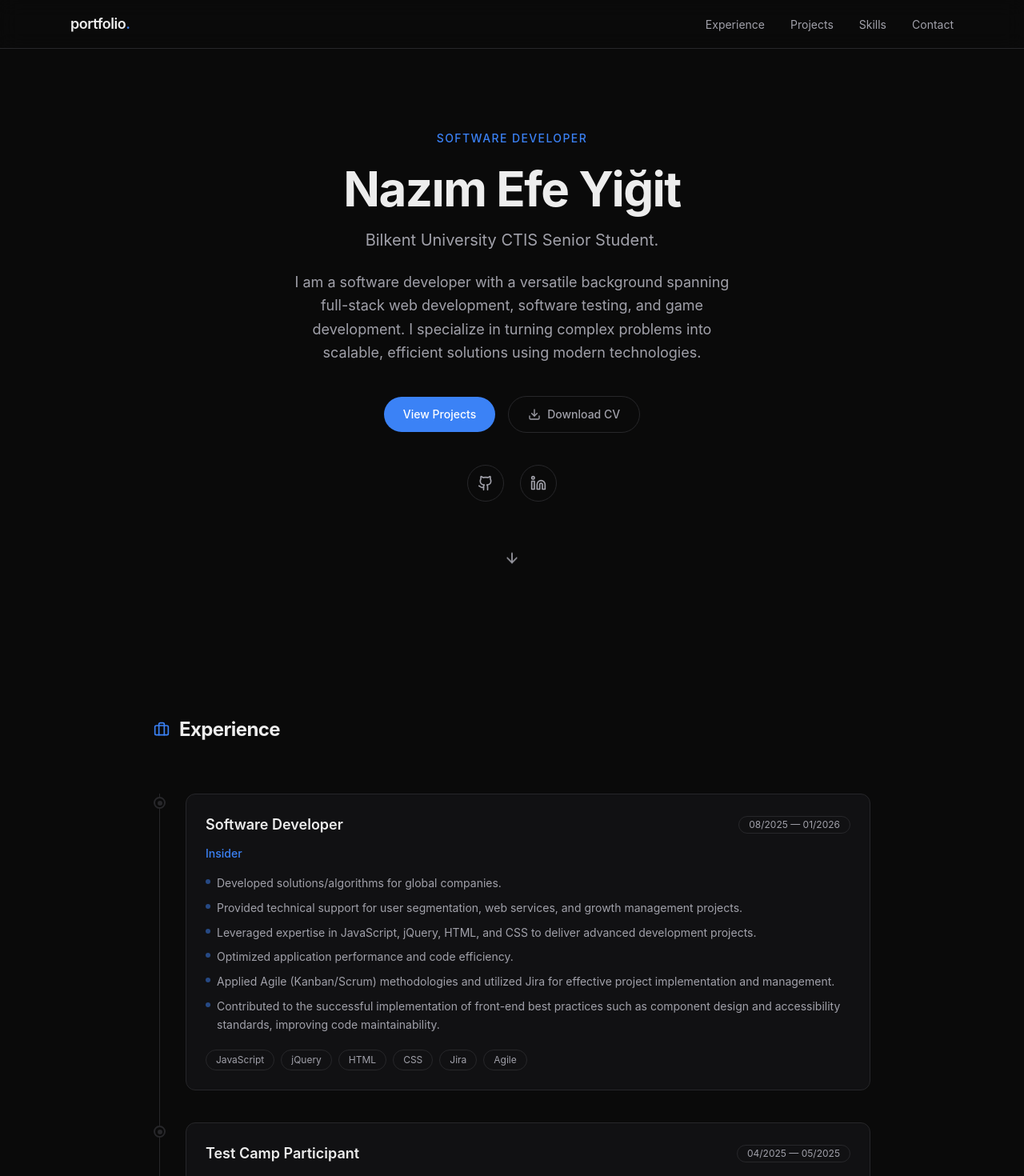
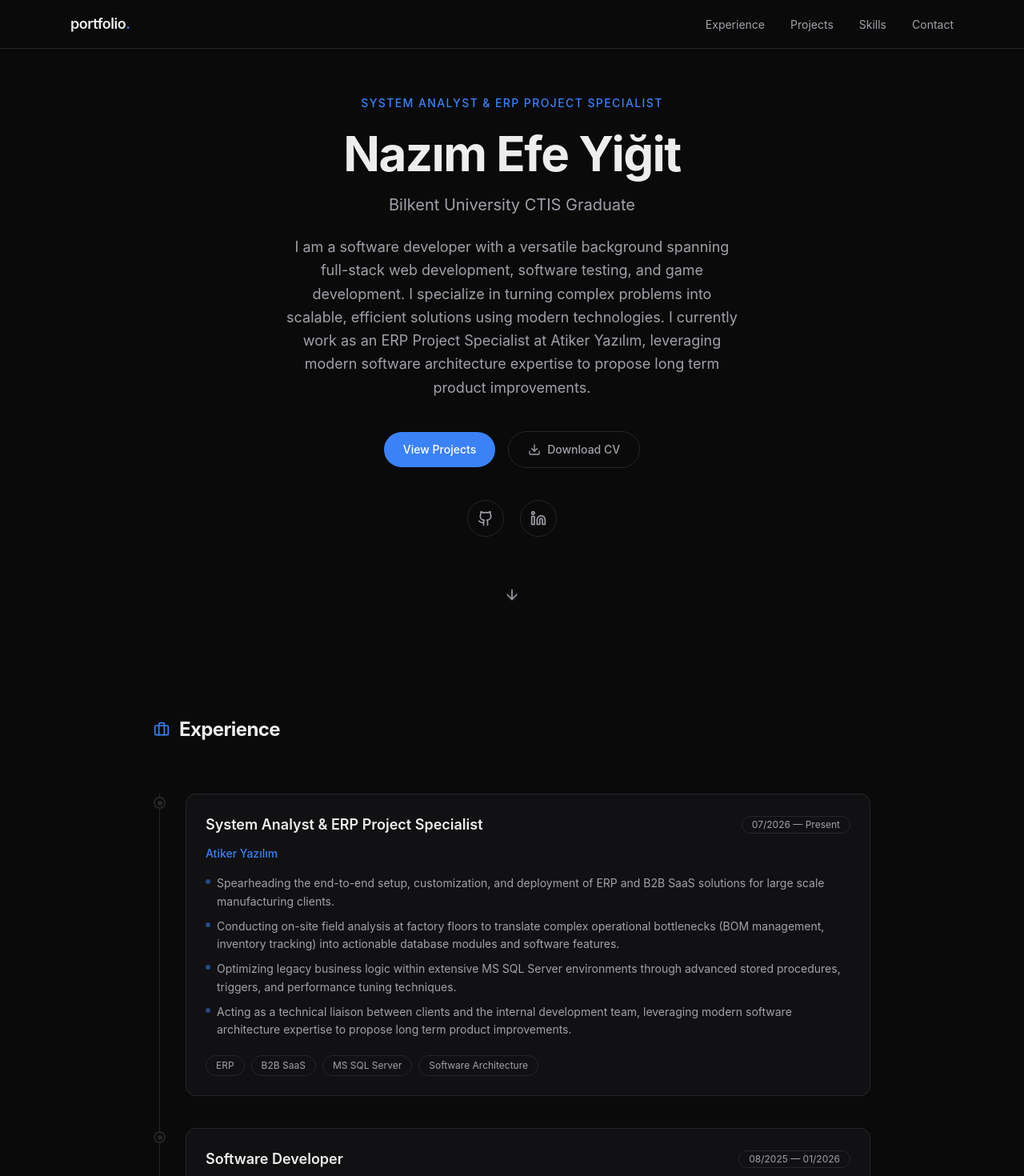
Before and after one commit to nefeygt/portfolio, a Next.js app: page / in a window 1280 px wide. Shown: the top 1470 px of the page at 80% size. Built offline with nearby package versions, Linux system fonts and the light colour scheme.

Commit message:
updated general info

```diff
--- a/src/components/ExperienceSection.tsx
+++ b/src/components/ExperienceSection.tsx
@@ -2,8 +2,20 @@ import { Briefcase } from "lucide-react";
 
 const experiences = [
   {
+    role: "System Analyst & ERP Project Specialist",
+    company: "Atiker Yazılım",
+    period: "07/2026 — Present",
+    bullets: [
+      "Spearheading the end-to-end setup, customization, and deployment of ERP and B2B SaaS solutions for large scale manufacturing clients.",
+      "Conducting on-site field analysis at factory floors to translate complex operational bottlenecks (BOM management, inventory tracking) into actionable database modules and software features.",
+      "Optimizing legacy business logic within extensive MS SQL Server environments through advanced stored procedures, triggers, and performance tuning techniques.",
+      "Acting as a technical liaison between clients and the internal development team, leveraging modern software architecture expertise to propose long term product improvements.",
+    ],
+    technologies: ["ERP", "B2B SaaS", "MS SQL Server", "Software Architecture"],
+  },
+  {
     role: "Software Developer",
-    company: "Insider",
+    company: "Insider One",
     period: "08/2025 — 01/2026",
     bullets: [
       "Developed solutions/algorithms for global companies.",
--- a/src/components/HeroSection.tsx
+++ b/src/components/HeroSection.tsx
@@ -23,7 +23,7 @@ export default function HeroSection() {
           animate="visible"
           custom={0}
         >
-          Software Developer
+          System Analyst & ERP Project Specialist
         </motion.p>
 
         <motion.h1
@@ -43,7 +43,7 @@ export default function HeroSection() {
           animate="visible"
           custom={2}
         >
-          Bilkent University CTIS Senior Student.
+          Bilkent University CTIS Graduate
         </motion.p>
 
         <motion.p
@@ -56,7 +56,9 @@ export default function HeroSection() {
           I am a software developer with a versatile background spanning
           full-stack web development, software testing, and game development. I
           specialize in turning complex problems into scalable, efficient
-          solutions using modern technologies.
+          solutions using modern technologies. I currently work as an ERP
+          Project Specialist at Atiker Yazılım, leveraging modern software
+          architecture expertise to propose long term product improvements.
         </motion.p>
 
         {/* CTA buttons */}
--- a/src/components/SkillsSection.tsx
+++ b/src/components/SkillsSection.tsx
@@ -3,25 +3,27 @@ import { Layers } from "lucide-react";
 const skillGroups = [
   {
     title: "Programming Languages",
-    skills: ["C#", "Java", "JavaScript", "HTML/CSS", "Python", "C", "R"],
+    skills: ["JavaScript", "TypeScript", "HTML/CSS", "C#", "Python", "Java", "C", "R"],
   },
   {
-    title: "Frameworks",
-    skills: [".NET", "Django", "FastAPI", "jQuery"],
+    title: "Frameworks & Libraries",
+    skills: ["Next.js", "Tailwind CSS", ".NET", "Django", "FastAPI", "jQuery"],
   },
   {
     title: "Data Management",
-    skills: ["MySQL", "Oracle", "PostgreSQL"],
+    skills: ["MSSQL Server", "PostgreSQL", "Supabase", "MySQL", "Oracle", "Azure"],
   },
   {
     title: "Tools & Networking",
-    skills: ["Unity", "Git", "Jira", "AWS", "CCNA 1", "CCNA 2"],
+    skills: ["Git", "Jira", "Confluence", "AWS", "SSMS", "Packet Tracer", "CCNA 1", "CCNA 2"],
   },
   {
     title: "Know-how",
     skills: [
+      "ERP",
       "Object-Oriented Programming",
       "API Integration",
+      "Software Architecture",
       "Linux Systems",
       "UI/UX Design",
       "Game Development",
```
